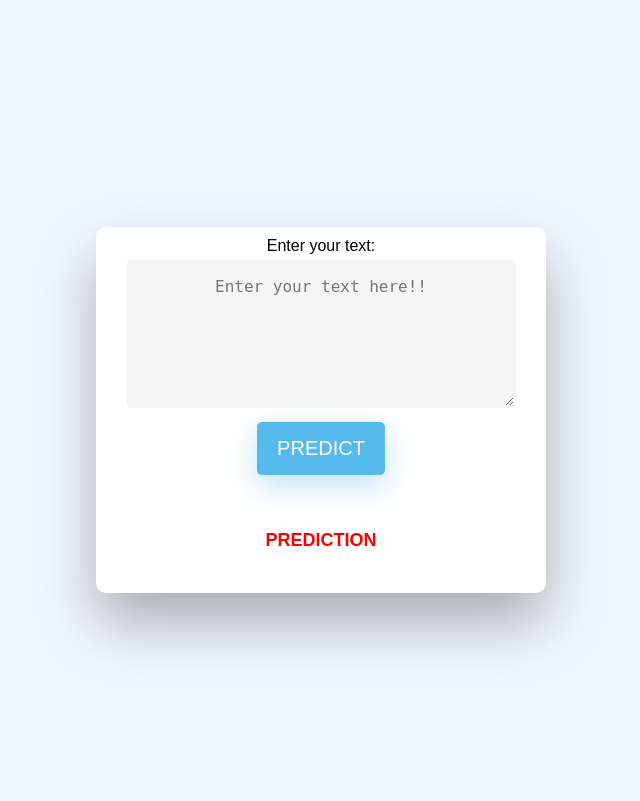
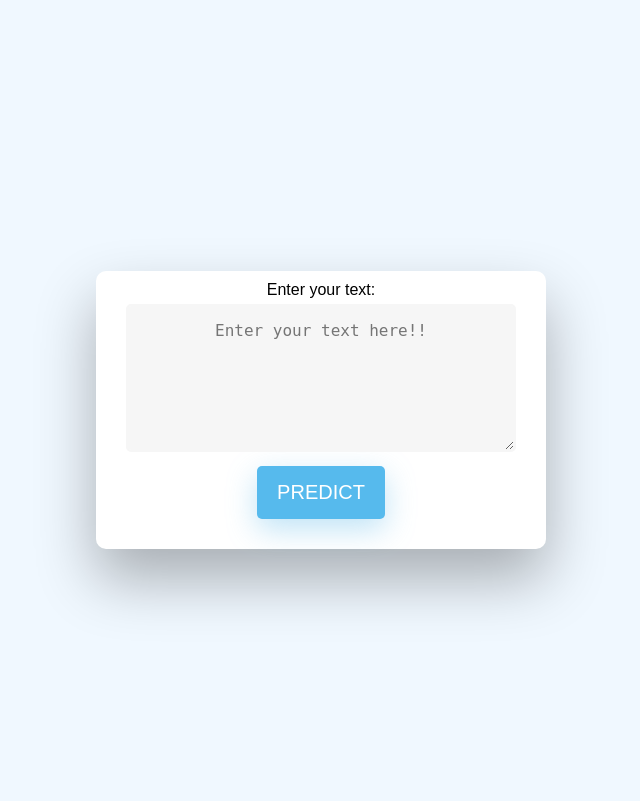
Before and after one commit to AKANSHA-06/SentimentBuilder, a Flask app: page / in a window 1280 px wide. Shown: the part 92-893 px from the top of the page, without its empty margins (329-969 px from the left). Run offline with Flask 2, Linux system fonts and the light colour scheme; parts of the project's set-up code (start-up, migrations or seed data) failed here and were passed over.

Commit message:
Update home.html

```diff
--- a/templates/home.html
+++ b/templates/home.html
@@ -18,7 +18,6 @@
 			<input type="Submit" value="predict">
 			</form>
 			<div class="results">
-				<h2>PREDICTION</h2><br>
 				{% if prediction == 'neu'%}
 				<h2>{{ message }} is a neutral statement.</h2>
 				{% elif prediction == 'neg'%}
```
